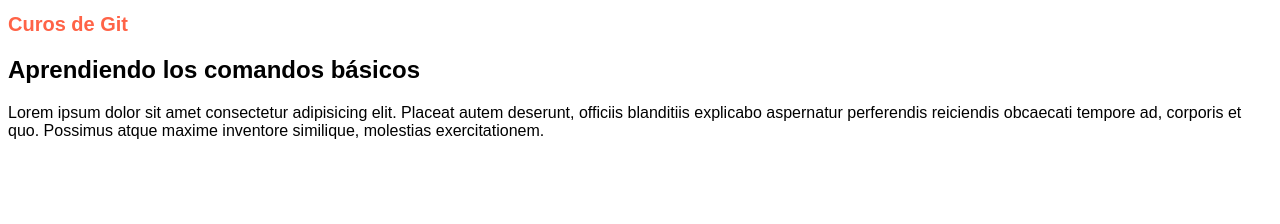
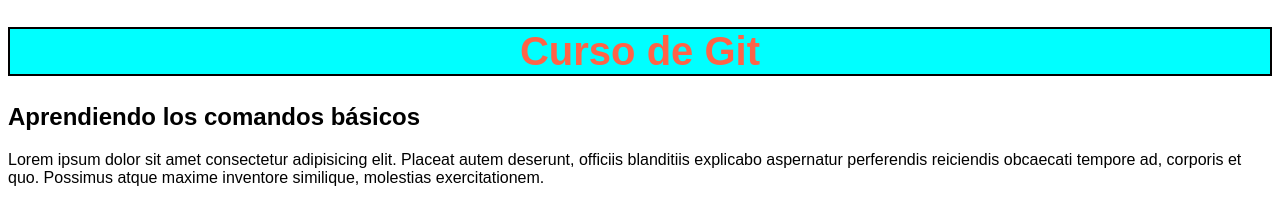
Before and after one commit to VictorSamines/git-curso, a plain HTML site: page index.html in a window 1280 px wide. Drawn offline with Linux system fonts and the light colour scheme.

Commit message:
Modificación del html y el css

```diff
--- a/css/style.css
+++ b/css/style.css
@@ -3,6 +3,9 @@ html {
 }
 
 .title1 {
-  font-size: 20px;
+  font-size: 40px;
   color: tomato;
+  background-color: aqua;
+  border: 2px solid black;
+  text-align: center;
 }
--- a/index.html
+++ b/index.html
@@ -10,7 +10,7 @@
 </head>
 
 <body>
-    <h1 class="title1">Curos de Git</h1>
+    <h1 class="title1">Curso de Git</h1>
     <h2>Aprendiendo los comandos básicos</h2>
     <p>Lorem ipsum dolor sit amet consectetur adipisicing elit. Placeat autem deserunt, officiis blanditiis explicabo
         aspernatur perferendis reiciendis obcaecati tempore ad, corporis et quo. Possimus atque maxime inventore
```
Also changed, not shown: 1 other file.
